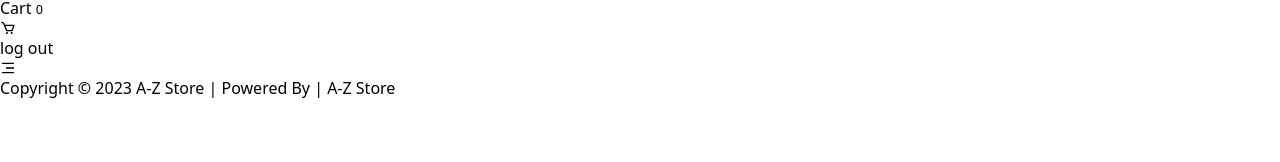
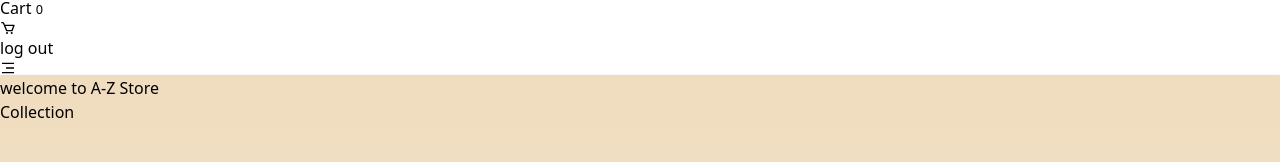
Before and after one commit to subramanyam12/ecommerce, a React (Vite) app: page /#/ in a window 1280 px wide. Shown: the part 245-407 px from the top of the page. Built offline with nearby package versions, Linux system fonts and the light colour scheme; no server answers.

Commit message:
adding changes

```diff
--- a/src/App.jsx
+++ b/src/App.jsx
@@ -19,7 +19,7 @@ function App() {
         <Routes>
           <Route path="/" element={<Navbar />}>
             {/* <Route  element={<Login />} /> */}
-            <Route index path='home' element={<Intro />} />
+            <Route index path='/' element={<Intro />} />
             <Route path="category/:name" element={<Category />} />
             <Route path="category/:name/:id" element={<Productshow />} />
             <Route path="about" element={<About />} />
--- a/src/components/Navbar.jsx
+++ b/src/components/Navbar.jsx
@@ -84,11 +84,11 @@ const Navbar = () => {
   return (
     <div className='w-[100vw]'>
       <nav className="flex justify-between max-sm:mb-2 max-sm:justify-between sticky px-10 max-sm:px-3 top-0 items-center font-sans z-10 h-[12vh] max-sm:h-full bg-white w-full">
-        <Link to="home" onClick={close}><img className='absolute max-sm:-top-6 cursor-pointer max-sm:w-28 -top-10' src='https://subramanyam12.github.io/ecommerce/atoz.png' width='150' /></Link>
+        <Link to="/" onClick={close}><img className='absolute max-sm:-top-6 cursor-pointer max-sm:w-28 -top-10' src='https://subramanyam12.github.io/ecommerce/atoz.png' width='150' /></Link>
         <div className={` cursor-pointer z-20 items-center ml-14 max-sm:flex-col max-sm:bg-gray-200 max-sm:pt-5 max-sm:absolute max-sm:w-full max-sm:right-1 max-sm:top-5 max-sm:gap-1 ${menubool && 'max-sm:scale-0 origin-top-right'} font-light text-[17px] flex gap-[3vw]`}>
 
 
-          <Link to='home' onClick={close} className='max-sm:border-b-[1px] max-sm:py-1 max-sm:text-center max-sm:font-medium max-sm:w-full max-sm:border-gray-400'>Home</Link>
+          <Link to='/' onClick={close} className='max-sm:border-b-[1px] max-sm:py-1 max-sm:text-center max-sm:font-medium max-sm:w-full max-sm:border-gray-400'>Home</Link>
           <span className='max-sm:border-b-[1px] relative max-sm:py-1 max-sm:ml-2 max-sm:text-center max-sm:font-medium max-sm:w-full max-sm:border-gray-400'>
             <h5 className={`${!hidemenu && category && '-ml-[9px] font-bold'}`} onClick={() => sethidemenu(prev => !prev)}>products <CgSelect className='inline' /></h5>
             <ul className={` absolute w-56 py-2 h-[90vh] category-scroll overflow-auto max-sm:left-0 -left-16 max-sm:w-full top-8 ${hidemenu && 'hidden'} bg-white border-[1px] border-gray-300`}>
```
